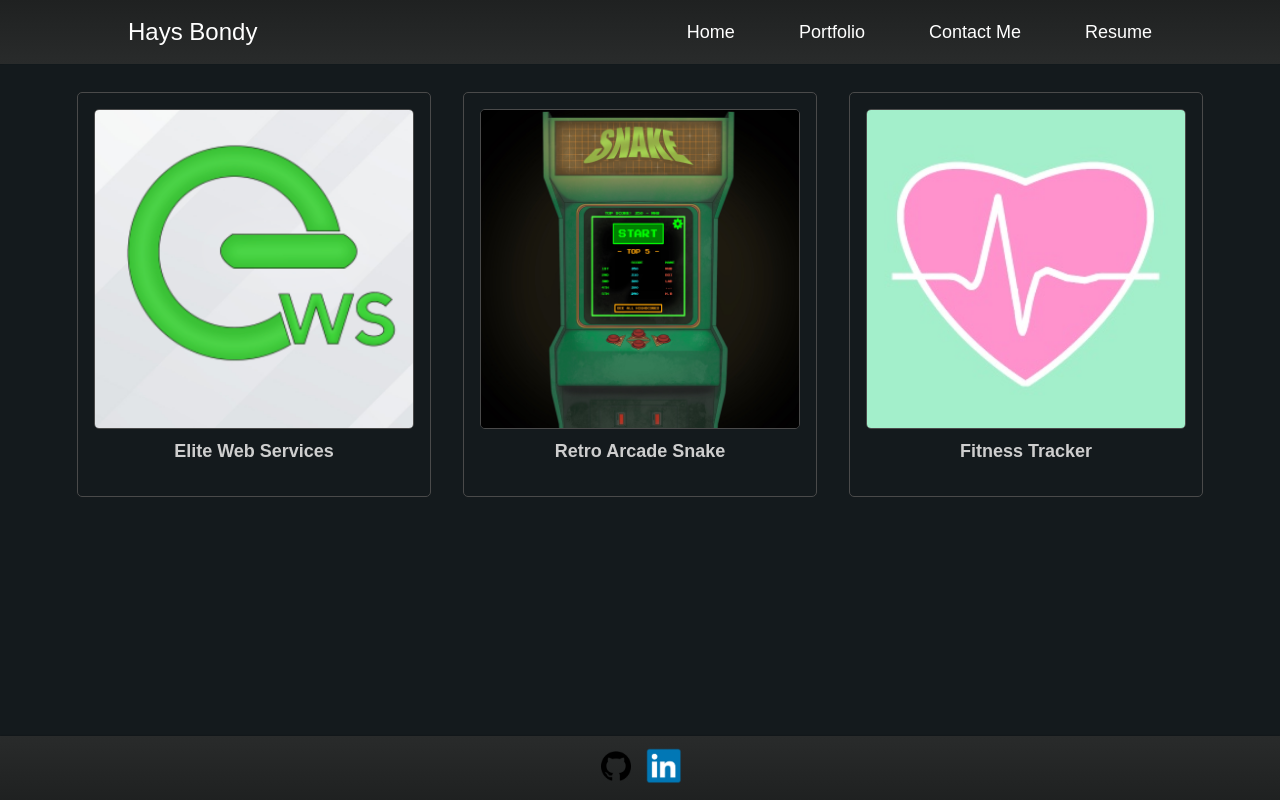
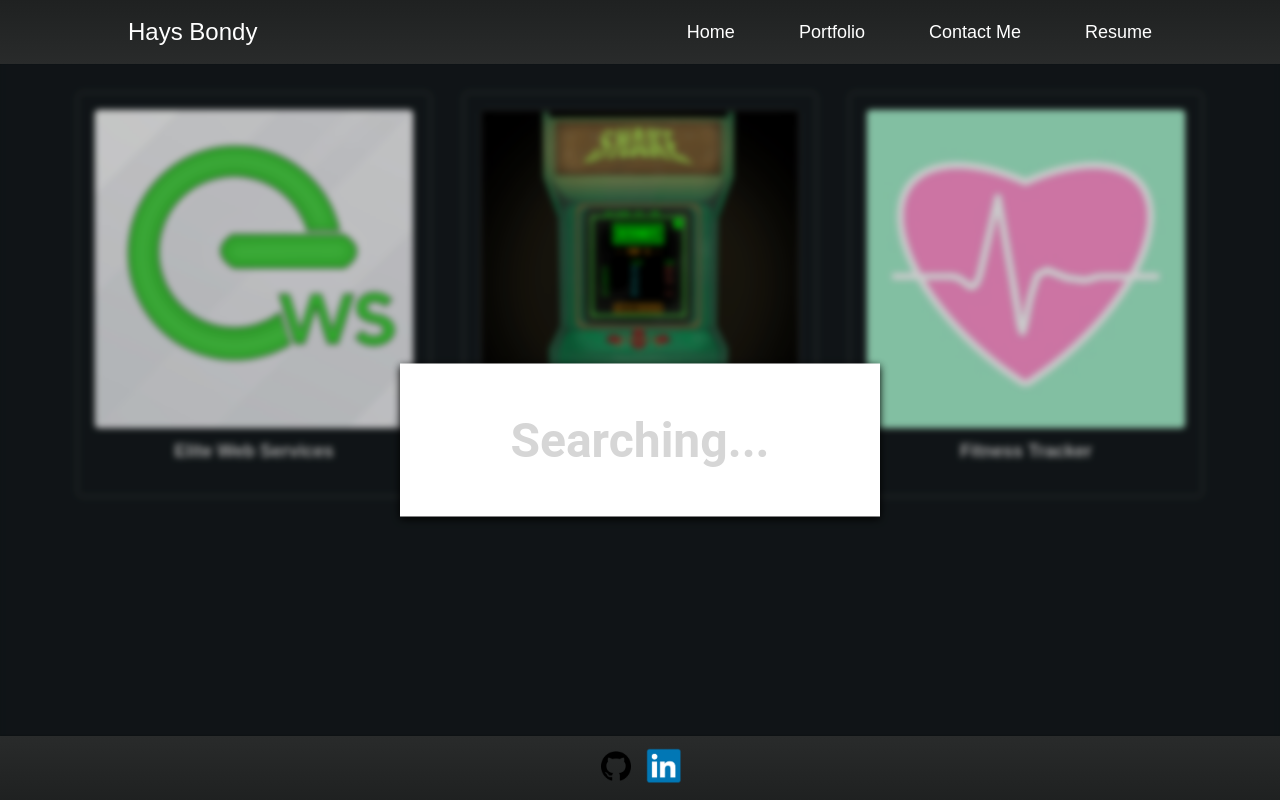
Before and after one commit to hays-b/Portfolio-Site, a React (Create React App) app: page /portfolio in a window 1280 px wide. Built offline with nearby package versions, Linux system fonts and the light colour scheme.

Commit message:
finished mapping out portfolio components

```diff
--- a/src/App.js
+++ b/src/App.js
@@ -1,11 +1,21 @@
-import React from "react";
+import React, { useState } from "react";
 import { BrowserRouter, Routes, Route } from "react-router-dom";
-import { Header, Home, Footer, Contact, ContactSuccess, Portfolio, EliteWebServices, SingleViewPage } from "./components";
+import {
+  Header,
+  Home,
+  Footer,
+  Contact,
+  ContactSuccess,
+  Portfolio,
+  SingleViewPage,
+  Loading,
+} from "./components";
 import "./style/App.css";
-import portfolioData from "./portfolioData"
+import portfolioData from "./portfolioData";
 
 const App = () => {
-  console.log(portfolioData)
+  const [isLoading, setIsLoading] = useState(true)
+
   return (
     <BrowserRouter>
       <div className="App">
@@ -15,14 +25,17 @@ const App = () => {
           <Route path="/portfolio" element={<Portfolio />} />
           <Route path="/contact" element={<Contact />} />
           <Route path="/contact/success" element={<ContactSuccess />} />
-          {/* <Route path="/portfolio/elite-web-services" element={<EliteWebServices />} /> */}
-          {}
-        {portfolioData.map((project, idx) => {
-          return (
-          <Route key={'projectRoute' + idx} path={`/portfolio/elitewebservices`} element={<SingleViewPage project={project} />} />
-          )
-        })}
+          {portfolioData.map((project, idx) => {
+            return (
+              <Route
+                key={"projectRoute" + idx}
+                path={`/portfolio/${project.route}`}
+                element={<SingleViewPage project={project} />}
+              />
+            );
+          })}
         </Routes>
+        {isLoading ? <Loading />: null}
         <Footer />
       </div>
     </BrowserRouter>
--- /dev/null
+++ b/src/components/Loading.jsx
@@ -0,0 +1,13 @@
+import React from "react";
+import loadingWheel from '../assets/loading-lottie.json'
+
+const Loading = () => {
+  return (
+    <div className="loading">
+      <h2 className="message">Searching...</h2>
+      {/* <div>{loadingWheel}</div> */}
+    </div>
+  );
+};
+
+export default Loading;
--- a/src/components/Portfolio.jsx
+++ b/src/components/Portfolio.jsx
@@ -1,51 +1,27 @@
 import React from "react";
-import { Link } from 'react-router-dom'
-import retroSnake from "../assets/retro-arcade-snake.png";
-import ews from '../assets/ews.png'
-import fitness from '../assets/fitness-tracker.jpg'
+import { Link } from "react-router-dom";
+import portfolioData from "../portfolioData";
 
 const Portfolio = () => {
   return (
     <div className="portfolio-page">
-        <Link to='/portfolio/elite-web-services' className="portfolio-card">
-          <img
-            className="portfolio-image"
-            src={ews}
-            alt="Elite Web Services"
+      {portfolioData.map((project, idx) => {
+        return (
+          <Link
+            key={"portfolioCard" + idx}
+            to={`/portfolio/${project.route}`}
+            className="portfolio-card"
+          >
+            <img
+              className="portfolio-image"
+              src={project.img.src}
+              alt={project.img.alt}
             />
-            <p className='portfolio-title'>Elite Web Services</p>
-        <p className='gray'>Click for more details</p>
-      </Link>
-      <div className="portfolio-card">
-        <a
-          target="_blank"
-          rel="noopener noreferrer"
-          href="https://retro-arcade-snake.herokuapp.com/"
-        >
-          <img
-            className="portfolio-image"
-            src={retroSnake}
-            alt="Retro Arcade Snake"
-          />
-        </a>
-        <p className='portfolio-title'>Retro Arcade Snake</p>
-        <p className='gray'>Click for more details</p>
-      </div>
-      <div className="portfolio-card">
-        <a
-          target="_blank"
-          rel="noopener noreferrer"
-          href="https://fitness-tracker-react-app.herokuapp.com/"
-        >
-          <img
-            className="portfolio-image"
-            src={fitness}
-            alt="Fitness Tracker"
-          />
-        </a>
-        <p className='portfolio-title'>Fitness Tracker</p>
-        <p className='gray'>Click for more details</p>
-      </div>
+            <p className="portfolio-title">{project.title}</p>
+            <p className="gray">Click for more details</p>
+          </Link>
+        );
+      })}
     </div>
   );
 };
--- a/src/components/SingleViewPage.jsx
+++ b/src/components/SingleViewPage.jsx
@@ -1,7 +1,6 @@
 import React, { useState, Fragment } from "react";
 
 const SingleViewPage = ({ project }) => {
-    console.log(project)
   const [current, setCurrent] = useState(0);
 
   const nextSlide = () => {
--- a/src/components/index.js
+++ b/src/components/index.js
@@ -2,7 +2,7 @@ export { default as Header } from "./Header";
 export { default as Home } from "./Home";
 export { default as Footer } from "./Footer";
 export { default as Portfolio } from "./Portfolio";
-export { default as EliteWebServices} from "./portfolio/EliteWebServices";
 export { default as Contact } from "./Contact";
 export { default as ContactSuccess } from "./ContactSuccess";
 export { default as SingleViewPage } from "./SingleViewPage";
+export { default as Loading } from "./Loading";
--- a/src/components/portfolio/EliteWebServices.jsx
+++ /dev/null
@@ -1,92 +0,0 @@
-import React, { useState, Fragment } from "react";
-import retroSnake from "../../assets/retro-arcade-snake.png";
-import ews from "../../assets/ews.png";
-import fitness from "../../assets/fitness-tracker.jpg";
-
-const EliteWebServices = () => {
-  const carouselPics = [retroSnake, ews, fitness]; // move to its own file with alts
-  const [current, setCurrent] = useState(0);
-
-  const nextSlide = () => {
-    setCurrent(current === carouselPics.length - 1 ? 0 : current + 1);
-  };
-
-  const prevSlide = () => {
-    setCurrent(current === 0 ? carouselPics.length - 1 : current - 1);
-  };
-
-  const setSlide = (idx) => {
-    setCurrent(idx);
-  };
-
-  return (
-    <div className="single-view-page">
-      <ul className="carousel">
-        <button
-          className="carousel-btn left"
-          onClick={() => {
-            prevSlide();
-          }}
-        >
-           {'<'}
-        </button>
-        <button
-          className="carousel-btn right"
-          onClick={() => {
-            nextSlide();
-          }}
-        >
-          {'>'}
-        </button>
-        <p className="count">
-          {current + 1} of {carouselPics.length}
-        </p>
-        {carouselPics.map((pic, idx) => {
-          return (
-            <Fragment key={idx}>
-            <div
-              className={idx === current ? "slide active" : "slide"}
-            >
-              <img className="carousel-img" alt="placeholder" src={pic} />
-            </div>
-            <button className='dot' onClick={() => setSlide(idx)}>
-              <div className={idx === current ? "white highlight" : "white"}></div>
-            </button>
-            </Fragment>
-          );
-        })}
-      </ul>
-      <h1 className='single-title'>Elite Web Services</h1>
-      <div className='a-ctn'>
-      <a
-      className='single-link'
-        target="_blank"
-        rel="noopener noreferrer"
-        href="https://elite-web-services.herokuapp.com/"
-      >
-        See live site
-      </a>
-      <a
-      className='single-link'
-        target="_blank"
-        rel="noopener noreferrer"
-        href="https://github.com/Elite-Web-Services/Elite-Web-Services"
-      >
-        See source code
-      </a>
-      </div>
-      <p>Lorem ipsum</p>
-      <p>Lorem ipsum</p>
-      <p>Lorem ipsum</p>
-      <p>Lorem ipsum</p>
-      <p>Lorem ipsum</p>
-      <p>Lorem ipsum</p>
-      <p>Lorem ipsum</p>
-      <p>Lorem ipsum</p>
-      <p>Lorem ipsum</p>
-      <p>Last Lorem ipsum</p>
-    </div>
-  );
-};
-
-export default EliteWebServices;
--- a/src/portfolioData.js
+++ b/src/portfolioData.js
@@ -1,8 +1,9 @@
 const ews = require("./assets/ews.png");
-const fitness = require("./assets/fitness-tracker.jpg")
-const snake = require("./assets/retro-arcade-snake.png")
+const fitness = require("./assets/fitness-tracker.jpg");
+const snake = require("./assets/retro-arcade-snake.png");
 
 const portfolioData = [
+  // ------------ Elite Web Services start --------------
   {
     route: "elite-web-services",
     title: "Elite Web Services",
@@ -25,8 +26,63 @@ const portfolioData = [
     description: [
       "Lorem Ipsum is simply dummy text of the printing and typesetting industry. Lorem Ipsum has been the industry's standard dummy text ever since the 1500s, when an unknown printer took a galley of type and scrambled it to make a type specimen book.",
       "Lorem Ipsum is simply dummy text of the printing and typesetting industry. Lorem Ipsum has been the industry's standard dummy text ever since the 1500s, when an unknown printer took a galley of type and scrambled it to make a type specimen book.",
-      ]
+    ],
   },
+  // ------------ Elite Web Services end --------------
+
+  // ------------ Retro Arcade Snake start --------------
+  {
+    route: "retro-arcade-snake",
+    title: "Retro Arcade Snake",
+    siteUrl: "https://retro-arcade-snake.herokuapp.com/",
+    codeUrl: "https://github.com/hays-b/Arcade-Snake",
+    img: {
+      src: snake,
+      alt: "Retro Arcade Snake",
+    },
+    carousel: [
+      {
+        src: fitness,
+        alt: "fitness",
+      },
+      {
+        src: snake,
+        alt: "retro-arcade-snake",
+      },
+    ],
+    description: [
+      "Lorem Ipsum is simply dummy text of the printing and typesetting industry. Lorem Ipsum has been the industry's standard dummy text ever since the 1500s, when an unknown printer took a galley of type and scrambled it to make a type specimen book.",
+      "Lorem Ipsum is simply dummy text of the printing and typesetting industry. Lorem Ipsum has been the industry's standard dummy text ever since the 1500s, when an unknown printer took a galley of type and scrambled it to make a type specimen book.",
+    ],
+  },
+  // ------------ Retro Arcade Snake end --------------
+
+  // ------------ Fitness Tracker start --------------
+  {
+    route: "fitness-tracker",
+    title: "Fitness Tracker",
+    siteUrl: "https://fitness-tracker-react-app.herokuapp.com/",
+    codeUrl: "https://github.com/hays-b/FitnessTracker-fullstack",
+    img: {
+      src: fitness,
+      alt: "Fitness Tracker",
+    },
+    carousel: [
+      {
+        src: fitness,
+        alt: "fitness",
+      },
+      {
+        src: snake,
+        alt: "retro-arcade-snake",
+      },
+    ],
+    description: [
+      "Lorem Ipsum is simply dummy text of the printing and typesetting industry. Lorem Ipsum has been the industry's standard dummy text ever since the 1500s, when an unknown printer took a galley of type and scrambled it to make a type specimen book.",
+      "Lorem Ipsum is simply dummy text of the printing and typesetting industry. Lorem Ipsum has been the industry's standard dummy text ever since the 1500s, when an unknown printer took a galley of type and scrambled it to make a type specimen book.",
+    ],
+  },
+  // ------------ Fitness Tracker end --------------
 ];
 
 module.exports = portfolioData;
--- a/src/style/App.css
+++ b/src/style/App.css
@@ -4,7 +4,7 @@
 
 .header {
   position: sticky;
-  z-index: 2;
+  z-index: 3;
   top: 0;
   left: 0;
   right: 0;
@@ -296,9 +296,42 @@
 
 }
 
+/* ------------------- Loading ------------------- */
+
+.loading {
+  position: fixed;
+
+  top: 0;
+  left: 0;
+  right: 0;
+  bottom: 0;
+
+  backdrop-filter: blur(3px);
+  background: rgba(0, 0, 0, 0.2);
+
+  font-family: 'Roboto', sans-serif;
+  font-size: 2rem;
+  text-align: center;
+  z-index: 2;
+}
+
+.message {
+  min-width: 480px;
+  padding: 3rem;
+
+  box-shadow: 0 2px 8px black;
+  background: white;
+
+  position: absolute;
+  top: 50%;
+  left: 50%;
+  transform: translate(-50%, -50%);
+}
+
+/* ------------------- Footer ------------------- */
 .footer {
   position: fixed;
-  z-index: 2;
+  z-index: 3;
   bottom: 0;
   left: 0;
   right: 0;
```
Also changed, not shown: src/assets/loading-lottie.json (added, +1 -0 lines). Lines whose indentation alone changed are shown as unchanged.
